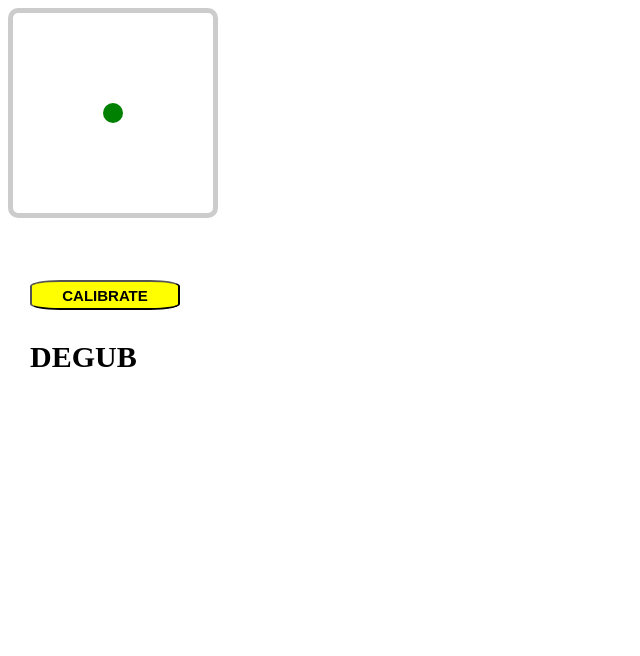
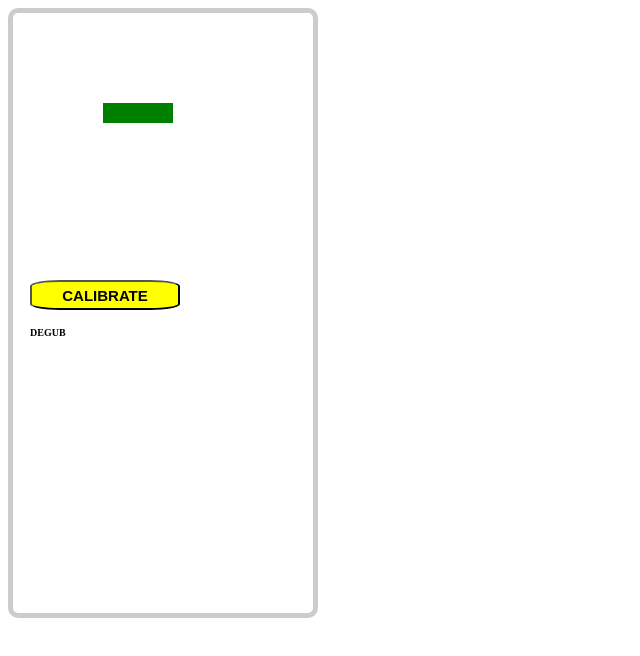
Before and after one commit to miguelpmmarques/shiftappens, a website: page ShiftAppens/simpleBall/testBall.html in a window 1280 px wide. Shown: the whole page, without its empty margins (0-640 px from the left). Drawn offline with Linux system fonts and the light colour scheme.

Commit message:
pONG BITCH

```diff
--- a/ShiftAppens/simpleBall/testBall.css
+++ b/ShiftAppens/simpleBall/testBall.css
@@ -1,7 +1,7 @@
 .garden {
     position: relative;
-    width : 200px;
-    height: 200px;
+    width : 300px;
+    height: 600px;
     border: 5px solid #CCC;
     border-radius: 10px;
 }
@@ -10,10 +10,9 @@
     position: absolute;
     top   : 90px;
     left  : 90px;
-    width : 20px;
+    width : 70px;
     height: 20px;
     background: green;
-    border-radius: 100%;
 }
 #calibrate{
     position: absolute;
@@ -33,7 +32,7 @@
     left  : 30px;
     width : 150px;
     height: 30px;
-    font-size: 30px;
+    font-size: 10px;
 }
 
 /*
--- a/ShiftAppens/simpleBall/testBall.js
+++ b/ShiftAppens/simpleBall/testBall.js
@@ -56,7 +56,7 @@ function handleOrientation(event) {
   // 10 is half the size of the ball
   // It center the positioning point to the center of the ball
   ball.style.top  = 20 + "px";
-  ball.style.left = (maxY*y/180 - 10) + "px";
+  ball.style.left = (maxX*y/180 - 10) + "px";
 }
 
 window.addEventListener('deviceorientation', handleOrientation);
```
